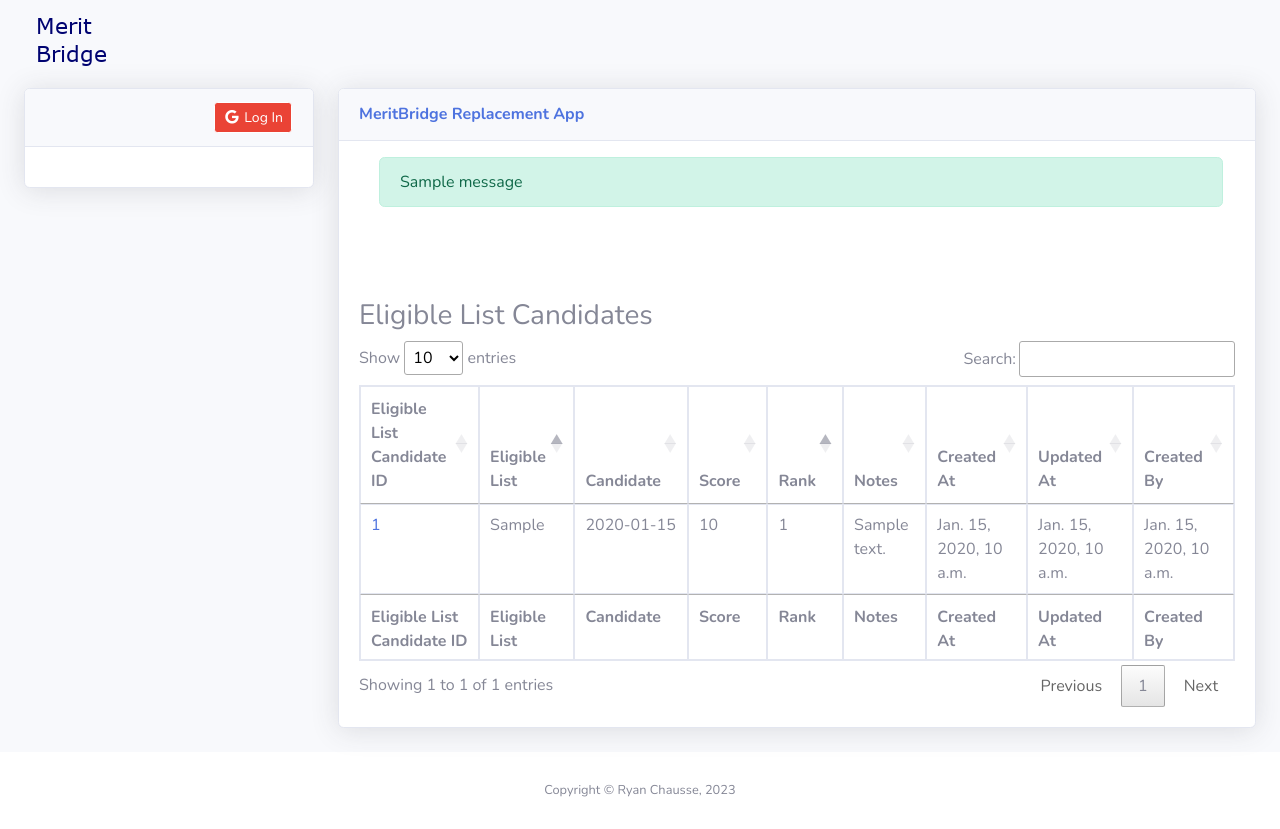
After one commit to ryanchausse/sfdhr-startdjango-com, a Django app: template form/templates/main/eligiblelistcandidates.html in a window 1280 px wide. The commit adds this page. Run offline with Django 3.2, Linux system fonts and the light colour scheme; the template is opened without the code that fills it: most values are stand-ins (such as "Sample title", 1, 10 or a date in 2020); one stand-in notice (Sample message) is shown; some libraries are stand-ins or nearby versions.

Commit message:
Added: views/functions to support CRUD for EligibleListCandidate relational entity

```diff
--- /dev/null
+++ b/form/templates/main/eligiblelistcandidates.html
@@ -0,0 +1,65 @@
+{% load static %}
+<!DOCTYPE html>
+<html lang="en">
+
+<head>
+
+    {% include 'includes/header_kiosk.html' %}
+
+</head>
+
+<body id="page-top">
+
+    <!-- Page Wrapper -->
+    <div id="wrapper">
+
+        <!-- Content Wrapper -->
+        <div id="content-wrapper" class="d-flex flex-column">
+
+            <!-- Main Content -->
+            <div id="content">
+
+                <!-- Begin Page Content -->
+                <div class="container-fluid">
+
+                    <!-- Page Heading -->
+                    <h1 class="h3 mb-2 text-gray-800" style="padding: 10px;">
+                        <a href="/">
+                            <img src="{% static 'img/hr_logo.png' %}"
+                                 alt="MeritBridge Replacement App"
+                             />
+                        </a>
+                    </h1>
+
+                    <!-- Content Row -->
+                    <div class="row">
+                        <div class="col-xl-3 col-lg-3">
+                            {% include 'includes/user_selection_card.html' %}
+                            {% include 'includes/your_selections_card.html' %}
+                        </div>
+                        <div class="col-xl-9 col-lg-9">
+                            {% include 'includes/eligiblelistcandidate_crud_card.html' %}
+                        </div>
+                    </div>
+
+                </div>
+                <!-- /.container-fluid -->
+
+            </div>
+            <!-- End of Main Content -->
+
+            {% include 'includes/footer_kiosk.html' %}
+
+        </div>
+        <!-- End of Content Wrapper -->
+
+    </div>
+    <!-- End of Page Wrapper -->
+    {% block jsignature_dependent_jquery_footer %}
+        <script src="https://ajax.googleapis.com/ajax/libs/jquery/3.6.0/jquery.min.js"></script>
+    {% endblock %}
+    {% include 'includes/javascripts.html' %}
+
+</body>
+
+</html>
--- /dev/null
+++ b/form/templates/main/includes/eligiblelistcandidate_crud_card.html
@@ -0,0 +1,130 @@
+{% load static %}
+<div class="card shadow mb-4" xmlns="http://www.w3.org/1999/html">
+    <div class="card-header py-3">
+        <a href="/"><h6 class="m-0 font-weight-bold text-primary" style="float:left; padding-right: 9em;">MeritBridge Replacement App</h6></a>
+    </div>
+    {% if messages %}
+        <ul class="messages">
+            {% for message in messages %}
+                <div style="margin-top:1em; margin-bottom:1em; margin-right:2em;" class="alert alert-{% if message.tags %}{{ message.tags }}{% endif %}" role="alert">{{ message }}</div>
+            {% endfor %}
+        </ul>
+    {% endif %}
+
+    <div class="card-body">
+        {% if user.is_authenticated and user_is_in_admins %}
+            <div class="table-responsive">
+                {% if form_data_present %}
+                    <h3>Update an EligibleListCandidate <span style="font-size:0.7em">(or <a href='/eligiblelistcandidates'>create a new EligibleListCandidate</a>)</span></h3>
+                    <form id='form_to_submit' action="/update_eligiblelistcandidate_form/{{ pk }}" method="post">
+                {% else %}
+                    <h3>Create an EligibleListCandidate</h3>
+                    <h6>(Add a candidate to an eligible list)</h6>
+                    <form id='form_to_submit' action="/create_eligiblelistcandidate_form" method="post">
+                {% endif %}
+                    {% csrf_token %}
+
+                    {% if form.errors or form.non_field_errors %}
+                        <p>{{ form.errors }}</p>
+                        <p>{{ form.non_field_errors }}</p>
+                    {% endif %}
+
+                    <div class="fieldWrapper" style="margin-left: 1em;">
+                        {{ form.eligible_list.errors }}
+                        <label for="{{ form.eligible_list.id_for_label }}">Eligible List</label>
+                        <br />
+                        {{ form.eligible_list }}
+                    </div>
+                    <br />
+                    <div class="fieldWrapper" style="margin-left: 1em;">
+                        {{ form.candidate.errors }}
+                        <label for="{{ form.candidate.id_for_label }}">Candidate</label>
+                        <br />
+                        {{ form.candidate }}
+                    </div>
+                    <br />
+                    <div class="fieldWrapper" style="margin-left: 1em;">
+                        {{ form.score.errors }}
+                        <label for="{{ form.score.id_for_label }}">Score</label>
+                        <br />
+                        {{ form.score }}
+                    </div>
+                    <br />
+                    <div class="fieldWrapper" style="margin-left: 1em;">
+                        {{ form.rank.errors }}
+                        <label for="{{ form.rank.id_for_label }}">Rank</label>
+                        <br />
+                        {{ form.rank }}
+                    </div>
+                    <br />
+                    <div class="fieldWrapper" style="margin-left: 1em;">
+                        {{ form.notes.errors }}
+                        <label for="{{ form.notes.id_for_label }}">Notes</label>
+                        <br />
+                        {{ form.notes }}
+                    </div>
+                    <br />
+                    <div>
+                        <button type="submit" class="btn btn-primary" style="margin-left:1em;" id="button-submit">
+                            {% if form_data_present %}
+                                Update
+                            {% else %}
+                                Create
+                            {% endif %}
+                        </button>
+                    </div>
+                </form>
+            </div>
+        {% endif %}
+    </div>
+
+    <div class="card-body">
+        <div class="table-responsive">
+            <h3>Eligible List Candidates</h3>
+            <table id="eligiblelistcandidate_table" class="table table-bordered" width="100%" cellspacing="0">
+                <thead>
+                    <tr>
+                        <th>Eligible List Candidate ID</th>
+                        <th>Eligible List</th>
+                        <th>Candidate</th>
+                        <th>Score</th>
+                        <th>Rank</th>
+                        <th>Notes</th>
+                        <th>Created At</th>
+                        <th>Updated At</th>
+                        <th>Created By</th>
+                    </tr>
+                </thead>
+                <tfoot>
+                    <tr>
+                        <th>Eligible List Candidate ID</th>
+                        <th>Eligible List</th>
+                        <th>Candidate</th>
+                        <th>Score</th>
+                        <th>Rank</th>
+                        <th>Notes</th>
+                        <th>Created At</th>
+                        <th>Updated At</th>
+                        <th>Created By</th>
+                    </tr>
+                </tfoot>
+                <tbody>
+                    {% if eligiblelistcandidates %}
+                        {% for eligiblelistcandidate in eligiblelistcandidates %}
+                            <tr>
+                                <td><a href="/eligiblelistcandidates/{{ eligiblelistcandidate.id }}">{{ eligiblelistcandidate.id }}</a></td>
+                                <td>{{ eligiblelistcandidate.eligible_list }}</td>
+                                <td>{{ eligiblelistcandidate.candidate }}</td>
+                                <td>{{ eligiblelistcandidate.score }}</td>
+                                <td>{{ eligiblelistcandidate.rank }}</td>
+                                <td>{{ eligiblelistcandidate.notes }}</td>
+                                <td>{{ eligiblelistcandidate.created_at }}</td>
+                                <td>{{ eligiblelistcandidate.updated_at }}</td>
+                                <td>{{ eligiblelistcandidate.created_by }}</td>
+                            </tr>
+                        {% endfor %}
+                    {% endif %}
+                </tbody>
+            </table>
+        </div>
+    </div>
--- a/form/templates/main/includes/first_name_table.html
+++ b/form/templates/main/includes/first_name_table.html
@@ -15,10 +15,12 @@
             <h6><a href="/candidates">Candidates</a></h6>
             <h6><a href="/positions">Positions</a></h6>
             <h6><a href="/referrals">Referrals</a></h6>
-            <h6><a href="/referralcandidates">Referred Candidates</a></h6>
             <h6><a href="/departments">Departments</a></h6>
             <h6><a href="/jobs">Jobs</a></h6>
             <h6><a href="/applications">Applications</a></h6>
+            <br />
+            <h6><a href="/referralcandidates">Add a Candidate to a Referral</a></h6>
+            <h6><a href="/eligiblelistcandidates">Add a Candidate to an Eligible List</a></h6>
             <br />
             <h6><a href="/roadmap">Project Roadmap</a></h6>
         </div>
--- a/form/templates/static/js/demo/datatables-demo.js
+++ b/form/templates/static/js/demo/datatables-demo.js
@@ -12,9 +12,6 @@ $(document).ready(function() {
   $('#referral_table').DataTable({
     order: [[0, 'asc']]
   });
-  $('#referralcandidate_table').DataTable({
-    order: [[0, 'asc']]
-  });
   $('#department_table').DataTable({
     order: [[0, 'asc']]
   });
@@ -24,5 +21,13 @@ $(document).ready(function() {
   $('#application_table').DataTable({
     order: [[0, 'asc']]
   });
+
+/* Relational Entities */
+  $('#referralcandidate_table').DataTable({
+    order: [[0, 'asc']]
+  });
+  $('#eligiblelistcandidate_table').DataTable({
+    order: [[1, 'asc'], [4, 'asc']]
+  });
   $('.dataTables_length').addClass('bs-select');
 });
```
Also changed, not shown: form/forms.py (+26 -11 lines), form/models.py (+21 -0 lines), form/urls.py (+12 -5 lines), form/views.py (+117 -57 lines).
